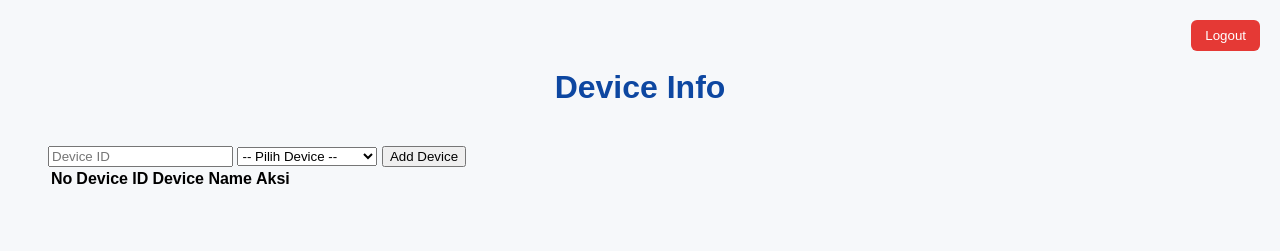
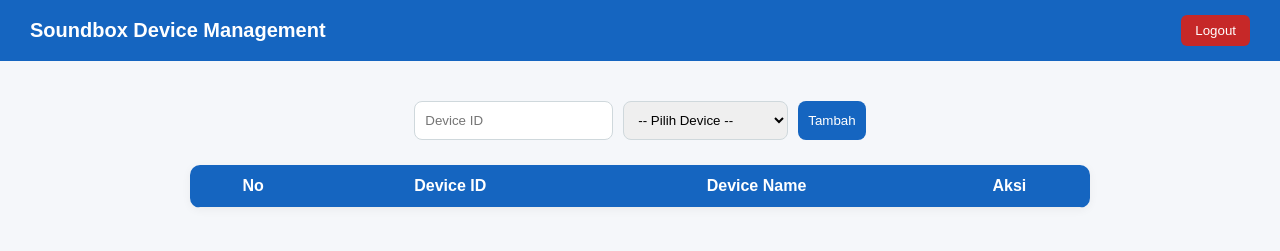
Before and after one commit to bhanualif/Device-info, a website: page index.html in a window 1280 px wide. Drawn offline with Linux system fonts and the light colour scheme; no server answers; sample sign-in values are in the browser's storage.

Commit message:
Update index.html

```diff
--- a/index.html
+++ b/index.html
@@ -2,26 +2,113 @@
 <html lang="id">
 <head>
   <meta charset="UTF-8" />
-  <title>Device Info</title>
+  <title>Soundbox Devices</title>
   <style>
-    body { font-family: Poppins, sans-serif; background: #f6f8fa; padding: 40px; }
-    h1 { text-align: center; color: #0d47a1; margin-bottom: 40px; }
-    .logout { position: absolute; top: 20px; right: 20px; background: #e53935; color: #fff; padding: 8px 14px; border-radius: 6px; cursor: pointer; border: none; }
+    body {
+      font-family: "Poppins", sans-serif;
+      background: #f5f7fa;
+      margin: 0;
+      padding: 0;
+    }
+    header {
+      background: #1565c0;
+      color: white;
+      padding: 15px 30px;
+      display: flex;
+      justify-content: space-between;
+      align-items: center;
+    }
+    header h1 { margin: 0; font-size: 20px; }
+    header button {
+      background: #c62828;
+      border: none;
+      color: white;
+      padding: 8px 14px;
+      border-radius: 6px;
+      cursor: pointer;
+      transition: 0.2s;
+    }
+    header button:hover { background: #b71c1c; }
+
+    main {
+      padding: 40px;
+      max-width: 900px;
+      margin: auto;
+    }
+
+    form {
+      display: flex;
+      flex-wrap: wrap;
+      gap: 10px;
+      justify-content: center;
+      margin-bottom: 25px;
+    }
+
+    input, select, button {
+      padding: 10px;
+      border-radius: 8px;
+      border: 1px solid #cfd8dc;
+      font-family: inherit;
+    }
+    button {
+      background: #1565c0;
+      color: white;
+      border: none;
+      cursor: pointer;
+      transition: 0.2s;
+    }
+    button:hover { background: #0d47a1; }
+
+    table {
+      width: 100%;
+      border-collapse: collapse;
+      background: white;
+      box-shadow: 0 2px 10px rgba(0,0,0,0.05);
+      border-radius: 10px;
+      overflow: hidden;
+    }
+    th, td {
+      padding: 12px;
+      text-align: center;
+      border-bottom: 1px solid #eee;
+    }
+    th {
+      background: #1565c0;
+      color: white;
+    }
+    td button {
+      background: #ef5350;
+      border: none;
+      color: white;
+      padding: 6px 10px;
+      border-radius: 6px;
+      cursor: pointer;
+      transition: 0.2s;
+    }
+    td button:hover { background: #c62828; }
+
+    @media(max-width: 600px) {
+      form { flex-direction: column; align-items: stretch; }
+      main { padding: 20px; }
+    }
   </style>
 </head>
 <body>
 
-  <button class="logout" onclick="logout()">Logout</button>
-  <h1>Device Info</h1>
+  <header>
+    <h1>Soundbox Device Management</h1>
+    <button onclick="logout()">Logout</button>
+  </header>
 
+  <main>
     <form id="deviceForm">
       <input id="deviceId" placeholder="Device ID" required />
       <select id="deviceName" required>
         <option value="">-- Pilih Device --</option>
-      <option value="sound box pocket">sound box pocket</option>
-      <option value="sound box premium">sound box premium</option>
+        <option value="Sound Box Pocket">Sound Box Pocket</option>
+        <option value="Sound Box Premium">Sound Box Premium</option>
       </select>
-    <button type="submit">Add Device</button>
+      <button type="submit">Tambah</button>
     </form>
 
     <table id="deviceTable">
@@ -35,17 +122,16 @@
       </thead>
       <tbody></tbody>
     </table>
+  </main>
 
 <script>
-const API_BASE = window.location.origin;
 const token = localStorage.getItem("token");
-
 if (!token) window.location.href = "login.html";
 
 const tableBody = document.querySelector("#deviceTable tbody");
 
 async function loadDevices() {
-  const res = await fetch(`${API_BASE}/devices`, {
+  const res = await fetch("/devices", {
     headers: { Authorization: token }
   });
   const result = await res.json();
@@ -57,21 +143,19 @@ function renderTable(devices) {
   devices.forEach((d, i) => {
     tableBody.innerHTML += `
       <tr>
-        <td>${i+1}</td>
+        <td>${i + 1}</td>
         <td>${d.deviceId}</td>
         <td>${d.deviceName}</td>
         <td><button onclick="deleteDevice('${d.deviceId}')">Hapus</button></td>
-      </tr>
-    `;
+      </tr>`;
   });
 }
 
-async function addDevice(evt) {
-  evt.preventDefault();
+async function addDevice(e) {
+  e.preventDefault();
   const deviceId = document.getElementById("deviceId").value.trim();
   const deviceName = document.getElementById("deviceName").value;
-
-  const res = await fetch(`${API_BASE}/devices`, {
+  const res = await fetch("/devices", {
     method: "POST",
     headers: {
       "Content-Type": "application/json",
@@ -79,15 +163,14 @@ async function addDevice(evt) {
     },
     body: JSON.stringify({ deviceId, deviceName })
   });
-
   const data = await res.json();
   alert(data.message || data.error);
   loadDevices();
 }
 
 async function deleteDevice(id) {
-  if (!confirm("Hapus device?")) return;
-  const res = await fetch(`${API_BASE}/devices/${id}`, {
+  if (!confirm("Hapus device ini?")) return;
+  const res = await fetch(`/devices/${id}`, {
     method: "DELETE",
     headers: { Authorization: token }
   });
@@ -104,6 +187,5 @@ function logout() {
 document.getElementById("deviceForm").addEventListener("submit", addDevice);
 loadDevices();
 </script>
-
 </body>
 </html>
```
Lines whose indentation alone changed are shown as unchanged.
